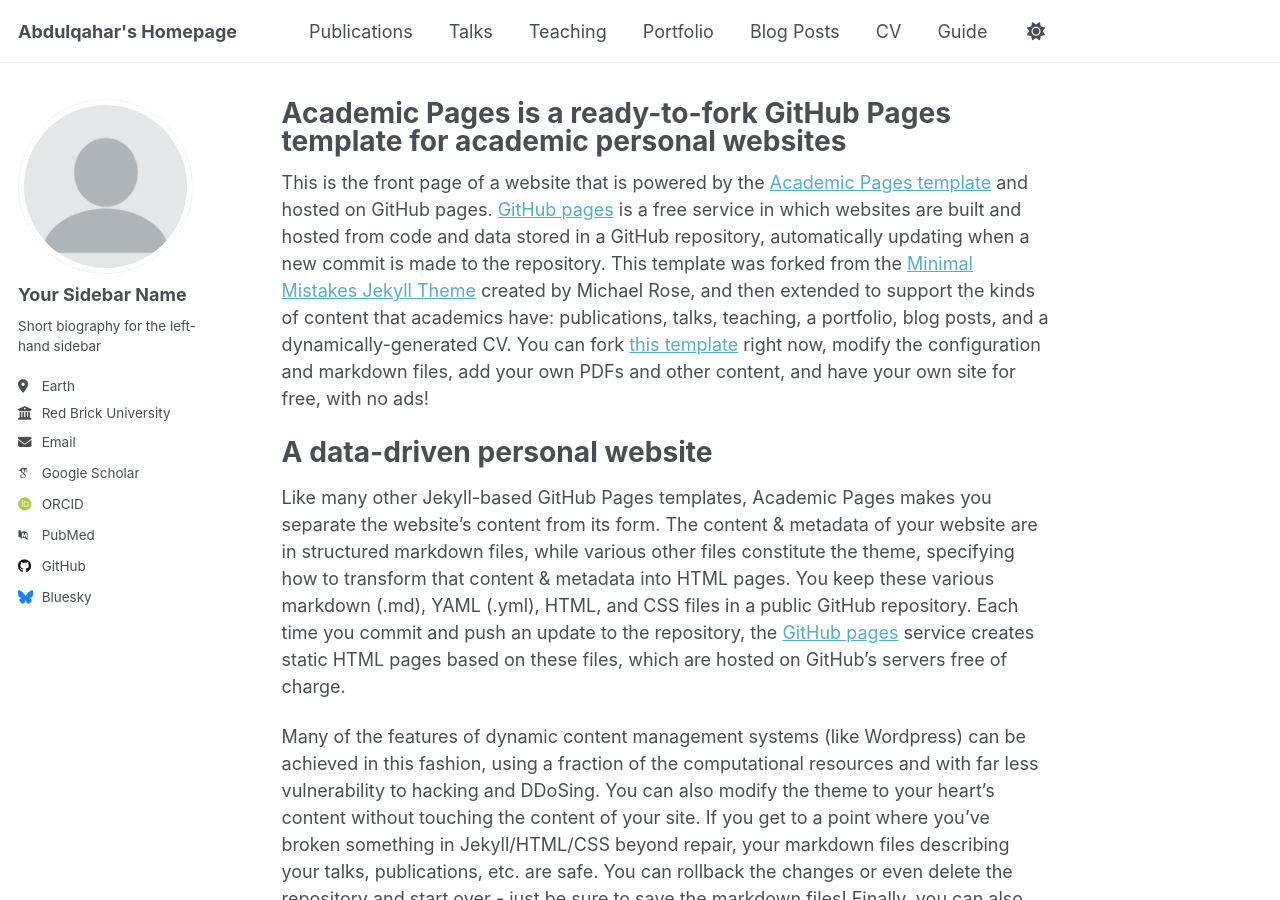
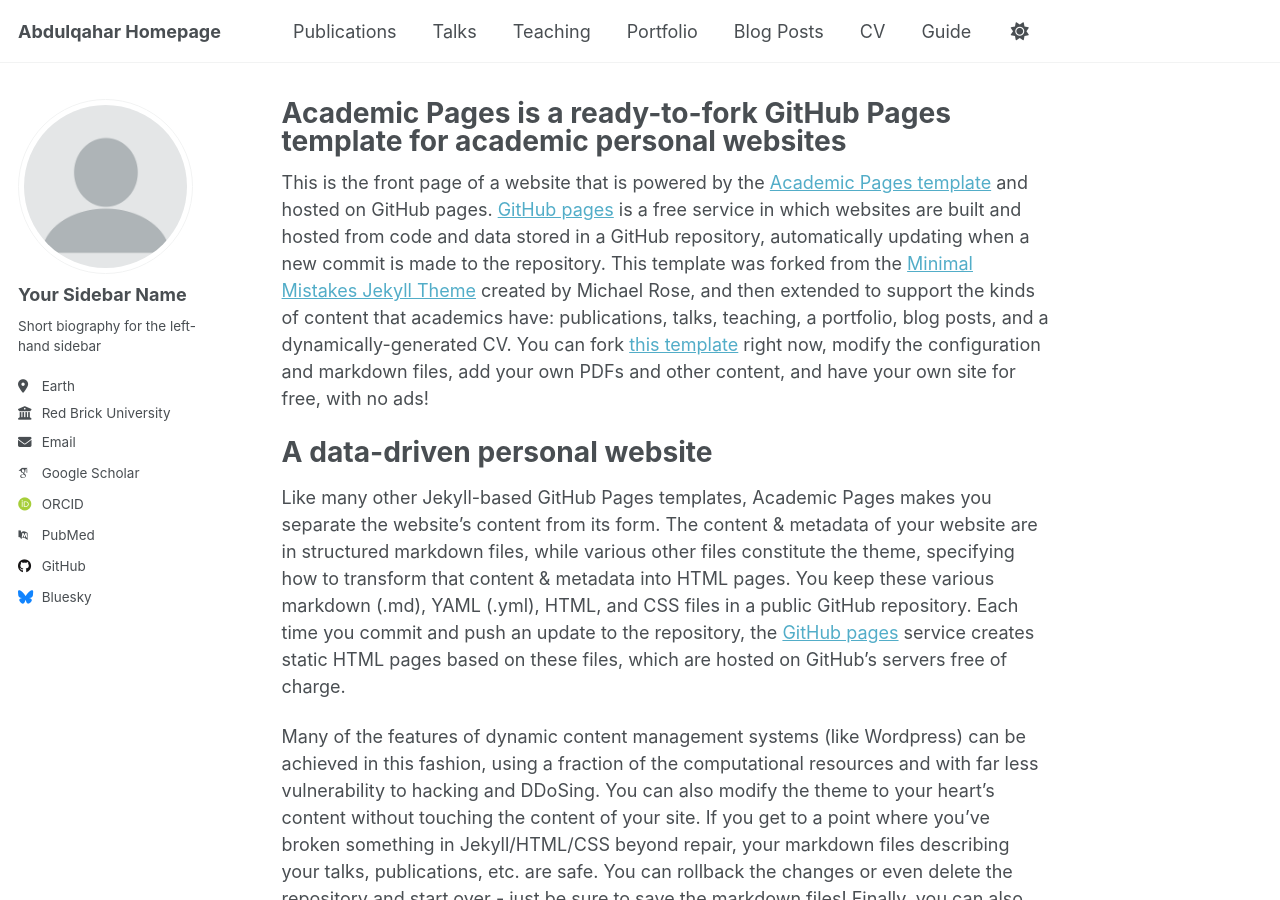
Before and after one commit to Abdulqahar47/Abdulqahar.github.io, a Jekyll site: the page built from _pages/about.md, in a window 1280 px wide and 900 px high. Built offline with Jekyll 4.4.1, drawn with Linux system fonts in a browser that asks for light colours; some web fonts are replaced.

```diff
--- a/_config.yml
+++ b/_config.yml
@@ -9,7 +9,7 @@
 # Basic Site Settings
 locale                   : "en-US"
 site_theme               : "default"
-title                    : "Abdulqahar's Homepage"
+title                    : "Abdulqahar Homepage"
 title_separator          : "-"
 name                     : &name "Abdulqahar Mukhtar Abubakar"
 description              : &description "personal description"
```
